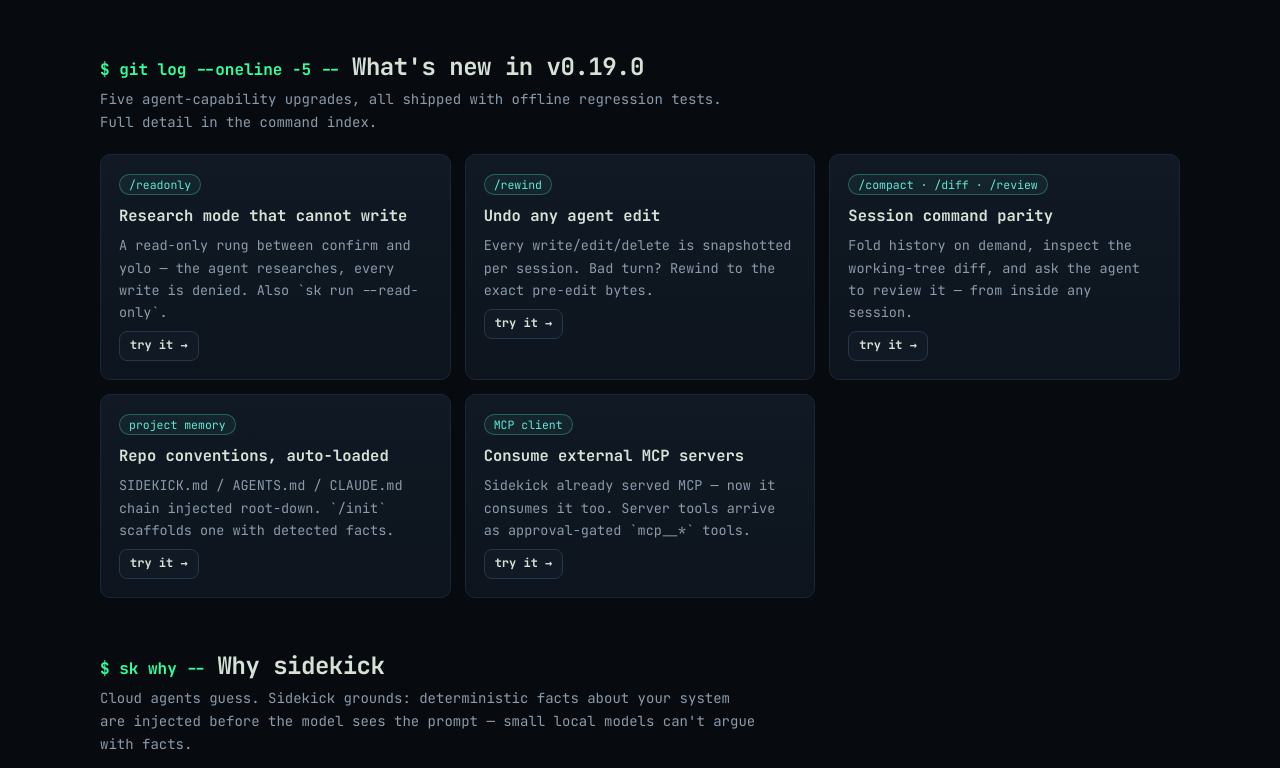
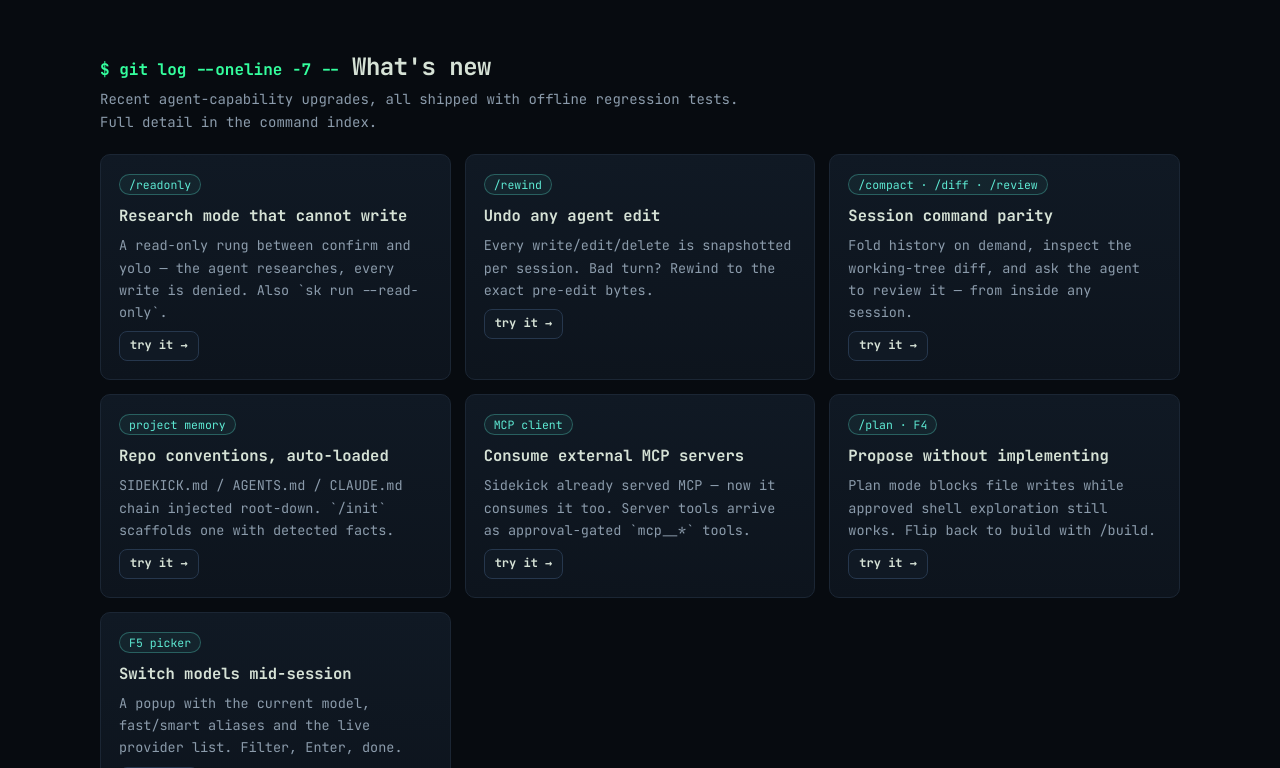
Before and after one commit to Faisal-Fayaz/sidekick, a React (Vite) app in the folder website/: page / in a window 1280 px wide. Shown: the part 892-1660 px from the top of the page. Built offline with nearby package versions, Linux system fonts and the light colour scheme.

Commit message:
feat: site documents plan modes + model picker (commands, strip, docs)

```diff
--- a/website/src/data/content.ts
+++ b/website/src/data/content.ts
@@ -83,8 +83,10 @@
   { group: 'Chat & Voice', cmd: '/readonly', what: 'Research mode: block all file writes. /confirm reverts.' },
   { group: 'Chat & Voice', cmd: '/compact [focus] · /diff · /review [base]', what: 'Fold history now, show the working-tree diff, ask the agent to review it.' },
   { group: 'Chat & Voice', cmd: '/rewind [n]', what: 'Undo an agent file edit — every write/edit/delete is snapshotted.' },
+  { group: 'Chat & Voice', cmd: '/plan · /build', what: 'Propose without writing (file writes blocked) · back to build mode. F4 toggles.' },
+  { group: 'Chat & Voice', cmd: 'F5 model picker', what: 'Popup: current ●, fast/smart, live provider models. Filter, Enter switches.' },
   { group: 'Chat & Voice', cmd: '/init', what: 'Scaffold SIDEKICK.md repo conventions in this directory.' },
-  { group: 'Runs & Jobs', cmd: 'sk run "task" [--yes] [--read-only] [--model auto|fast|smart] [--json] [--bg]', what: 'Single-shot agent run. --json emits one machine-readable doc + exit codes.' },
+  { group: 'Runs & Jobs', cmd: 'sk run "task" [--yes] [--read-only] [--plan] [--model auto|fast|smart] [--json] [--bg]', what: 'Single-shot agent run. --json emits one machine-readable doc + exit codes.' },
   { group: 'Runs & Jobs', cmd: 'sk jobs [-n N]', what: 'List background jobs from `sk run --bg`.' },
   { group: 'Runs & Jobs', cmd: 'sk brief [-p PATH] [--smart]', what: 'Morning digest: system + git + todos + memories, instant without LLM.' },
   { group: 'Runs & Jobs', cmd: 'sk digest [--force]', what: 'Teammate pilot: brief + overnight failures, desktop nudge or log.' },
@@ -193,6 +195,18 @@
     body: 'Sidekick already served MCP — now it consumes it too. Server tools arrive as approval-gated `mcp__*` tools.',
     link: '/docs#mcp',
   },
+  {
+    tag: '/plan · F4',
+    title: 'Propose without implementing',
+    body: 'Plan mode blocks file writes while approved shell exploration still works. Flip back to build with /build.',
+    link: '/commands',
+  },
+  {
+    tag: 'F5 picker',
+    title: 'Switch models mid-session',
+    body: 'A popup with the current model, fast/smart aliases and the live provider list. Filter, Enter, done.',
+    link: '/commands',
+  },
 ];
 
 export const COMPARISON: { label: string; sidekick: string; typical: string }[] = [
@@ -214,6 +228,8 @@
   { keys: ['F1'], action: 'help cheatsheet' },
   { keys: ['F2'], action: 'dark / light theme' },
   { keys: ['F3'], action: 'sessions drawer' },
+  { keys: ['F4'], action: 'plan mode toggle' },
+  { keys: ['F5'], action: 'model picker' },
 ];
 
 export const FAQS = [
--- a/website/src/pages/Docs.tsx
+++ b/website/src/pages/Docs.tsx
@@ -105,9 +105,9 @@
           <p>
             TUI keys: <b>Enter</b> sends · <b>ctrl+j</b>/<b>alt+enter</b> newline · <b>↑/↓</b> history ·{' '}
             <b>ctrl+y</b> copies · <b>ctrl+g</b> push-to-talk · <b>pgup/pgdn</b> scroll · <b>F1</b> help ·{' '}
-            <b>F2</b> dark/light theme · <b>F3</b> sessions drawer. Answers stream live as Markdown with role
-            colors; approvals arrive as cards with timeout; the status bar shows model · session · last-turn
-            time/tokens.
+            <b>F2</b> dark/light theme · <b>F3</b> sessions drawer · <b>F4</b> plan mode · <b>F5</b> model
+            picker. Answers stream live as Markdown with role colors; approvals arrive as cards with timeout;
+            the status bar shows model · session · last-turn time/tokens.
           </p>
 
           <h2 id="voice">Voice</h2>
@@ -129,7 +129,9 @@
           </p>
           <p>
             Presets: {inline('ollama|openai|groq|together|deepseek|openrouter|google|lmstudio|anthropic|opencode|custom')}{' '}
-            (anthropic speaks the native Messages API; the rest are OpenAI-compatible). Any OpenAI-compatible
+            (anthropic speaks the native Messages API; the rest are OpenAI-compatible). Switch mid-session
+            without typing names: <b>F5</b> pops a model picker (current ●, fast/smart, live provider list —
+            filter, Enter switches, Esc dismisses). Any OpenAI-compatible
             endpoint works via {inline('--provider custom --base-url https://…')}. Preferred:{' '}
             {inline('SIDEKICK_API_KEY')} env (never touches disk); file keys are chmod 600 and masked in{' '}
             {inline('--show')}.
@@ -190,6 +192,11 @@
             <b>History budget:</b> {inline('history_budget_tokens')} (default 3000) caps per-turn history;
             over-budget sessions compact to a rolling summary via the current model (DB history stays complete).
             {inline('/compact')} forces the same squeeze on demand with a token report.
+          </p>
+          <p>
+            <b>Plan mode:</b> {inline('/plan')} (or <b>F4</b>) proposes without implementing — file writes are
+            denied while approved shell exploration still works. {inline('/build')} flips back to build mode;
+            {inline('sk run --plan')} plans one-shot.
           </p>
           <p>
             <b>Per-project config:</b> a {inline('.sidekick.toml')} in any repo layers over the global file. It
--- a/website/src/pages/Home.tsx
+++ b/website/src/pages/Home.tsx
@@ -88,9 +88,9 @@
 
         <section className="block">
           <SectionHeading
-            prompt="$ git log --oneline -5 --"
-            title="What's new in v0.19.0"
-            sub="Five agent-capability upgrades, all shipped with offline regression tests. Full detail in the command index."
+            prompt="$ git log --oneline -7 --"
+            title="What's new"
+            sub="Recent agent-capability upgrades, all shipped with offline regression tests. Full detail in the command index."
           />
           <div className="grid-3">
             {WHATNEW.map((w) => (
```
